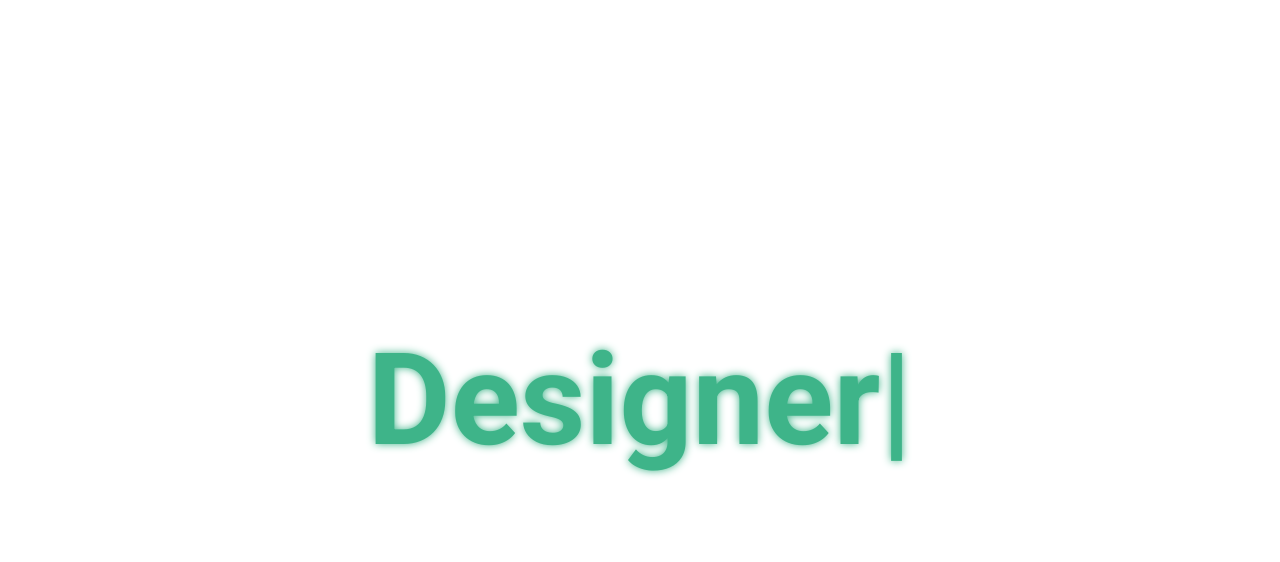
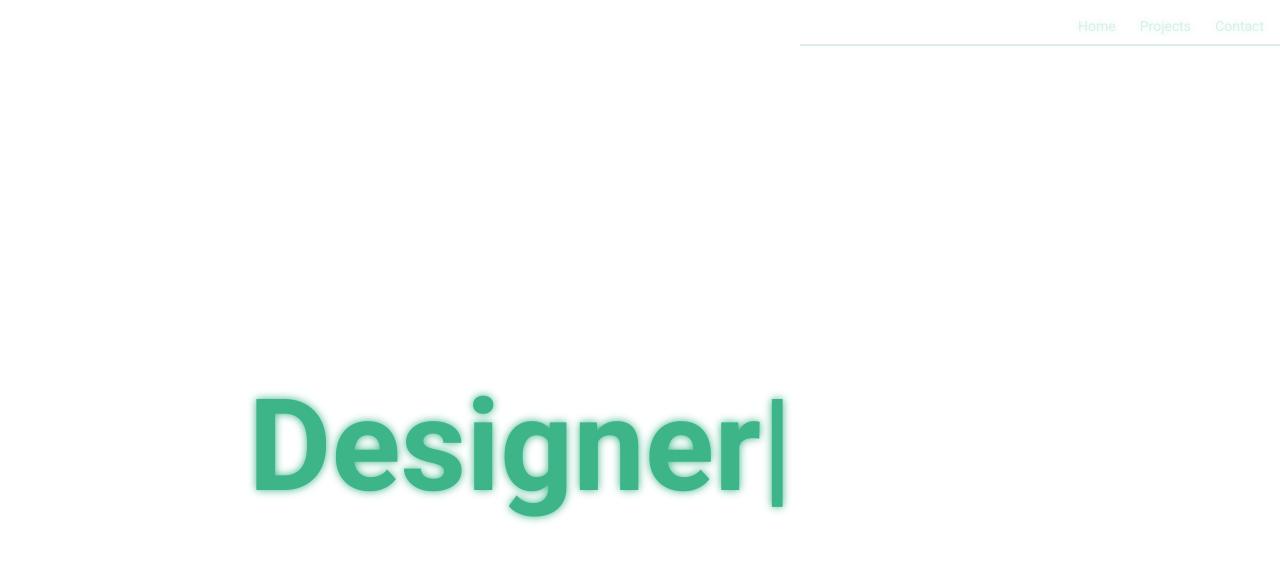
Before and after one commit to ArmandSoto/portfolio, a Next.js app in the folder my-portfolio/: page / in a window 1280 px wide. Shown: the top 562 px of the page. Built offline with nearby package versions, Linux system fonts and the light colour scheme.

Commit message:
Added some text classes but did slide left for title and fade in for navbar

```diff
--- a/my-portfolio/app/globals.css
+++ b/my-portfolio/app/globals.css
@@ -4,7 +4,7 @@
   --background: #ffffff;
   --foreground: #171717;
   --mint: #3eb489;
-  --light-mint: #b2f2bb;
+  --light-mint: #82cbab;
 }
 
 @theme inline {
@@ -33,3 +33,13 @@ body {
   color: var(--mint);
   text-shadow: 0 0 8px var(--mint);
 }
+
+.text-neon-light{
+  color: var(--light-mint);
+  text-shadow: 0 0 4px var(--light-mint);
+}
+
+.text-neon-white{
+  color: white;
+  text-shadow: 0 0 4px white;
+}
--- /dev/null
+++ b/my-portfolio/app/navbar.tsx
@@ -0,0 +1,15 @@
+"use client"
+
+import {useState} from "react";
+import Link from "next/link";
+
+export default function Navbar(){
+
+    return(
+        <nav className={`flex w-3/8 ml-auto space-x-6 pt-4 pb-2 pr-4 font-thin items-center border-b-2 justify-end text-neon text-sm font-extralight`}>
+                <Link href="/home">Home</Link>
+                <Link href="/projects">Projects</Link>
+                <Link href="/contact">Contact</Link>
+        </nav>
+    );
+}
--- a/my-portfolio/app/page.tsx
+++ b/my-portfolio/app/page.tsx
@@ -1,6 +1,7 @@
 "use client"
 
 import { useEffect, useState } from "react";
+import Navbar from "./navbar";
 
 /* when animation is done, fade in all of the other elements and maybe add a bounce */
 
@@ -10,11 +11,14 @@ export default function Home() {
   const titleList: string[] = ["Data Expert", "Programmer", "Designer"];
   const [title, setTitle] = useState<string>("");
   const [showCursor, setShowCursor] = useState<boolean>(true);
+  const [showNavbar, setShowNavbar] = useState<boolean>(false);
+  const [moveTitle, setMoveTitle] = useState<boolean>(false);
 
   function fadeInElements(){
 
   }
 
+  // typing effect on load
   useEffect(()=> {
     let totalDelay = 0; // acts as the *alarm* of when to start typing the next word
     const timeouts: NodeJS.Timeout[] = [];
@@ -39,6 +43,8 @@ export default function Home() {
             if (index === titleList.length-1){
               clearInterval(cursorInterval);
               setShowCursor(true);
+              setShowNavbar(true);
+              setMoveTitle(true);
             }
           }
         }, 150);
@@ -61,16 +67,26 @@ export default function Home() {
       intervals.forEach((i) => clearInterval(i));
     }
 
+
   }, [])
 
   return (
+    <div>
+      <div className={`transition-opacity duration-3000 ease-out ${showNavbar ? "opacity-100" : "opacity-0"}`}>
+        <Navbar />
+      </div>
+
     <div className="flex items-center justify-center w-screen h-screen">
       <div className="flex m-auto font-extrabold text-9xl text-neon text-center">
-        <h1>
-          {title}
-          <span className={`inline-block ${showCursor ? "" : "opacity-0"}`}>|</span>
-        </h1>
+        <div className={`${moveTitle ? "transform transition-transform duration-1000 ease-out -translate-x-64" : ""}`}>
+          <h1>
+            {title}
+            <span className={`inline-block ${showCursor ? "" : "opacity-0"}`}>|</span>
+          </h1>
+        </div>
       </div>
     </div>
+    </div>
+
   );
 }
```
